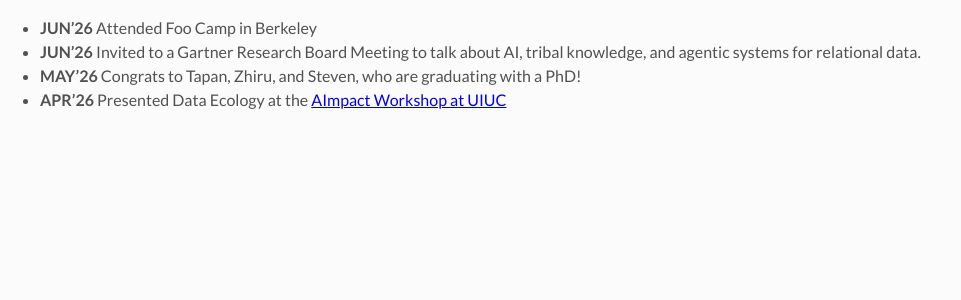
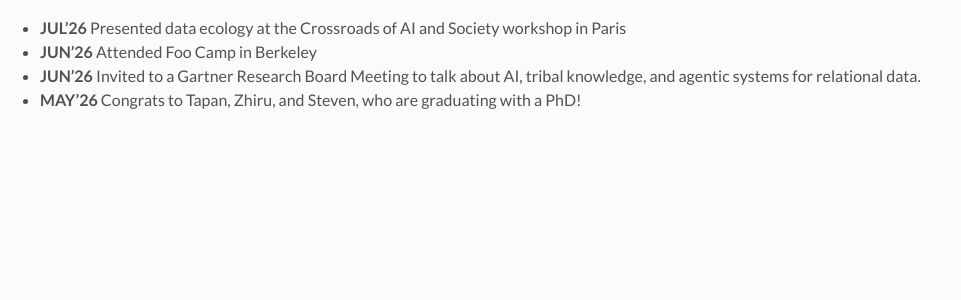
Before and after one commit to raulcf/raulcf.github.io, a Jekyll site: the page built from news.md, in a window 1280 px wide. Shown: the top 300 px of the page, without its empty margins (0-961 px from the left). Built offline with Jekyll 4.4.1, drawn with Linux system fonts in a browser that asks for light colours; our own code applies the rules of GitHub Pages for plain Markdown files.

```diff
--- a/news.md
+++ b/news.md
@@ -1,4 +1,5 @@
+- **JUL'26** Presented data ecology at the Crossroads of AI and Society workshop
+in Paris
 - **JUN'26** Attended Foo Camp in Berkeley
 - **JUN'26** Invited to a Gartner Research Board Meeting to talk about AI, tribal knowledge, and agentic systems for relational data.
 - **MAY'26** Congrats to Tapan, Zhiru, and Steven, who are graduating with a PhD!
-- **APR'26** Presented Data Ecology at the [AImpact Workshop at UIUC](https://example.com)
```
Also changed, not shown: index.html (+9 -3 lines), log.md (+3 -0 lines), 1 other file.
